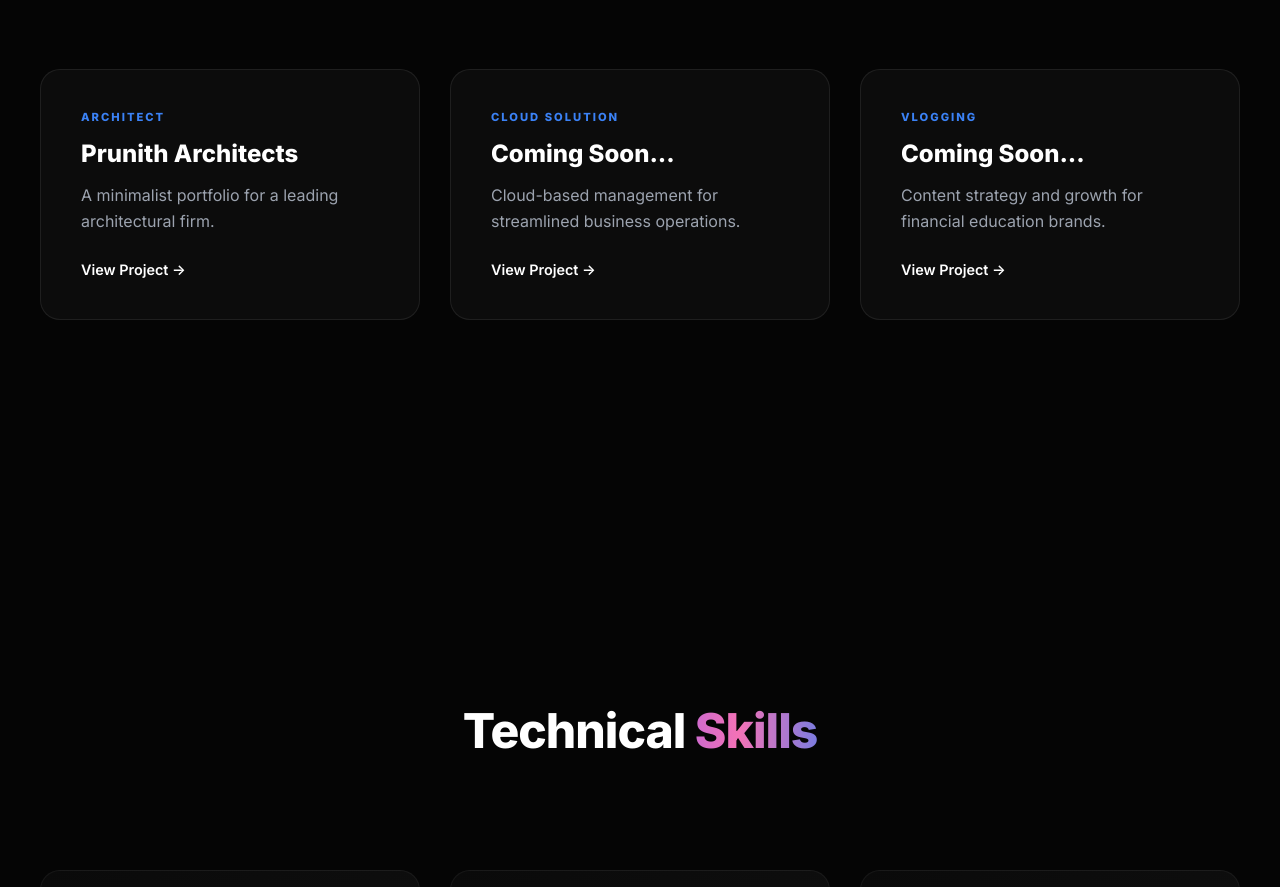
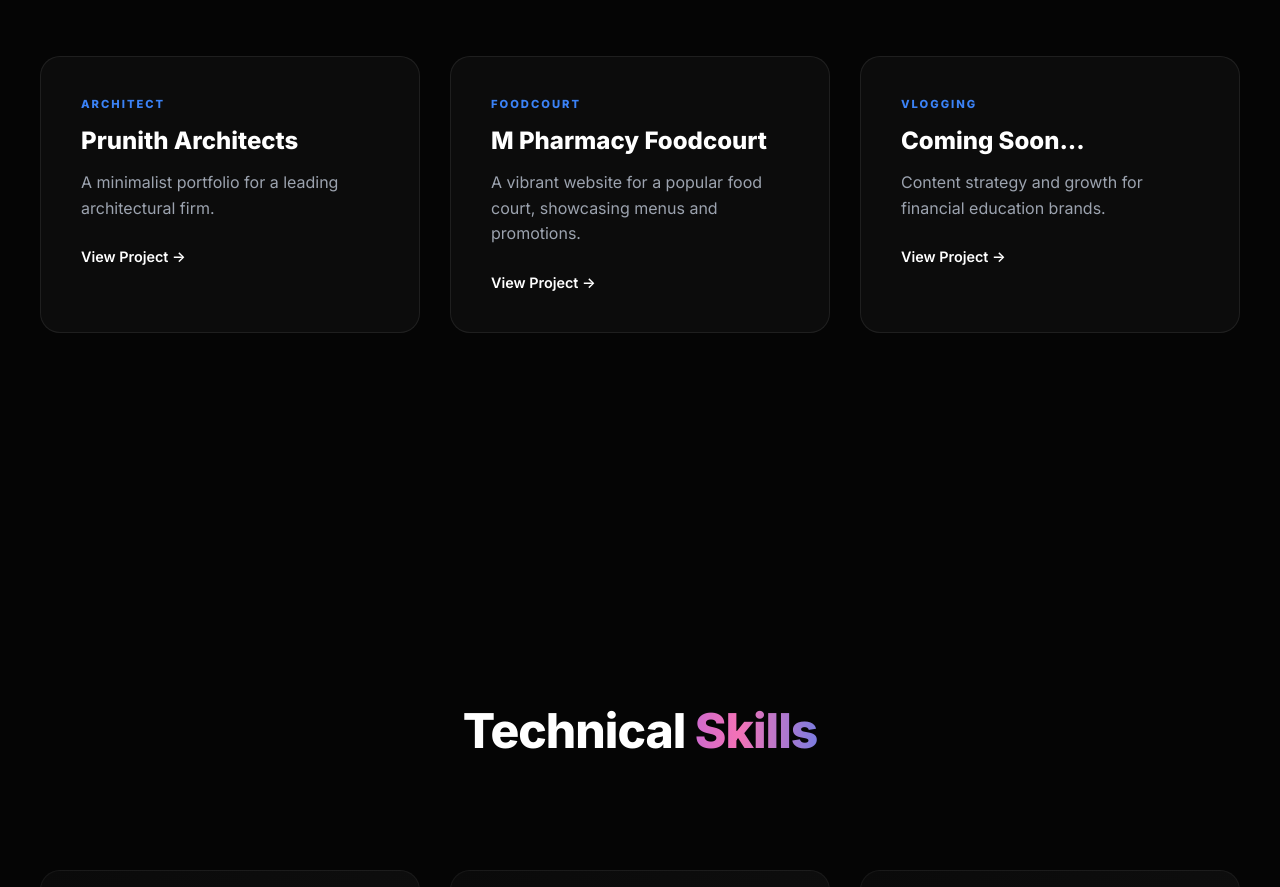
Before and after one commit to saipavan-mittapalli/saipavan-mittapalli, a React (Vite) app: page / in a window 1280 px wide. Shown: the part 1065-1952 px from the top of the page. Built offline with nearby package versions, Linux system fonts and the light colour scheme.

Commit message:
Added new project

```diff
--- a/src/components/Work/Work.jsx
+++ b/src/components/Work/Work.jsx
@@ -6,20 +6,23 @@
       id: 1,
       title: "Prunith Architects",
       category: "Architect",
+      image: "../src/assets/prunitharchitect.png",
       description: "A minimalist portfolio for a leading architectural firm.",
       link: "https://prunith-arch.vercel.app/"
     },
     {
       id: 2,
-      title: "Coming Soon...",
-      category: "Cloud Solution",
-      description: "Cloud-based management for streamlined business operations.",
-      link: "#work"
+      title: "M Pharmacy Foodcourt",
+      category: "Foodcourt",
+      image: "../src/assets/mpharmacyfoodcourt.png",
+      description: "A vibrant website for a popular food court, showcasing menus and promotions.",
+      link: "https://mpharmacy-foodcourt.vercel.app/"
     },
     {
       id: 3,
       title: "Coming Soon...",
       category: "Vlogging",
+      image: "",
       description: "Content strategy and growth for financial education brands.",
       link: "#work"
     }
```
Also changed, not shown: src/assets/mpharmacyfoodcourt.png (added), src/assets/prunitharchitect.png (added).
